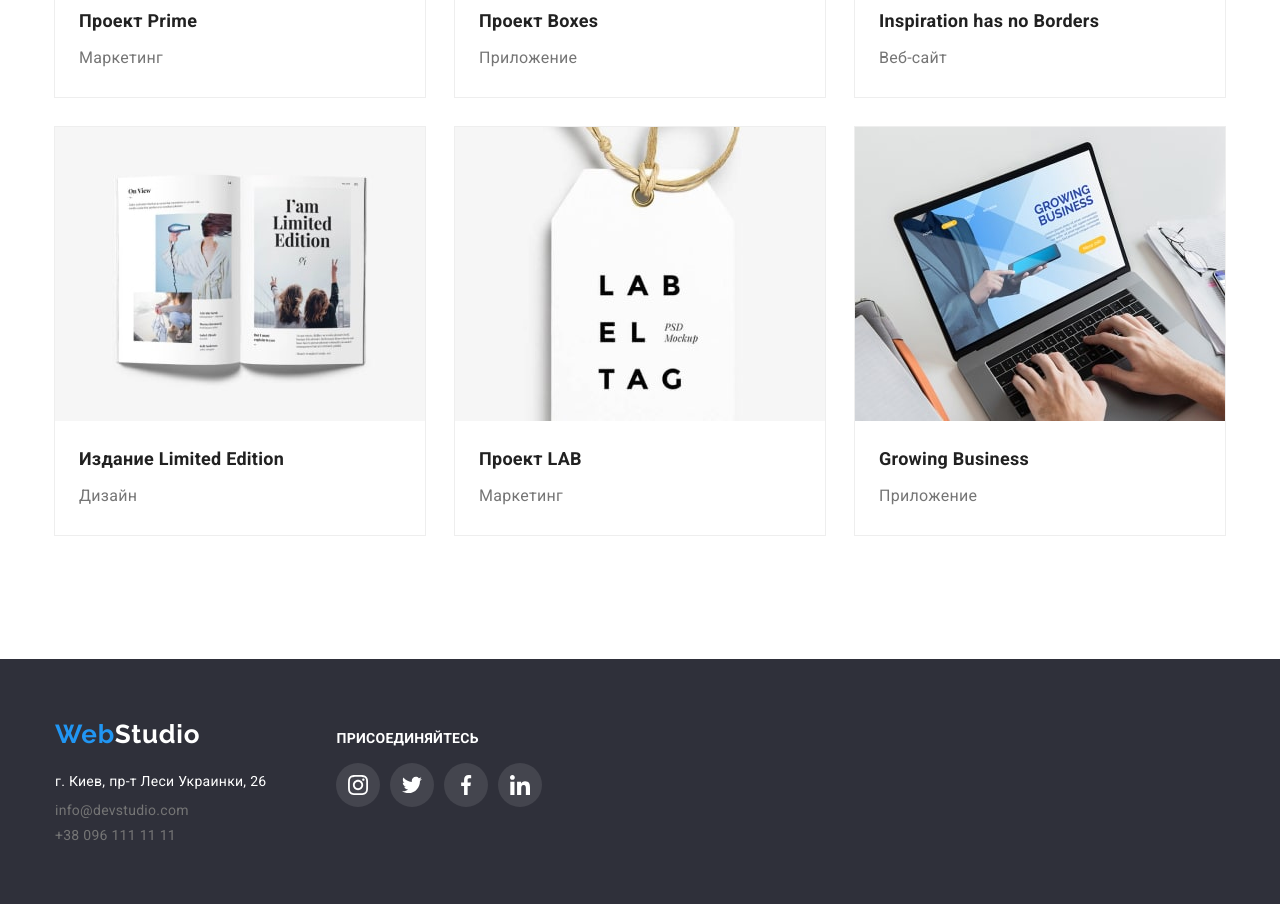
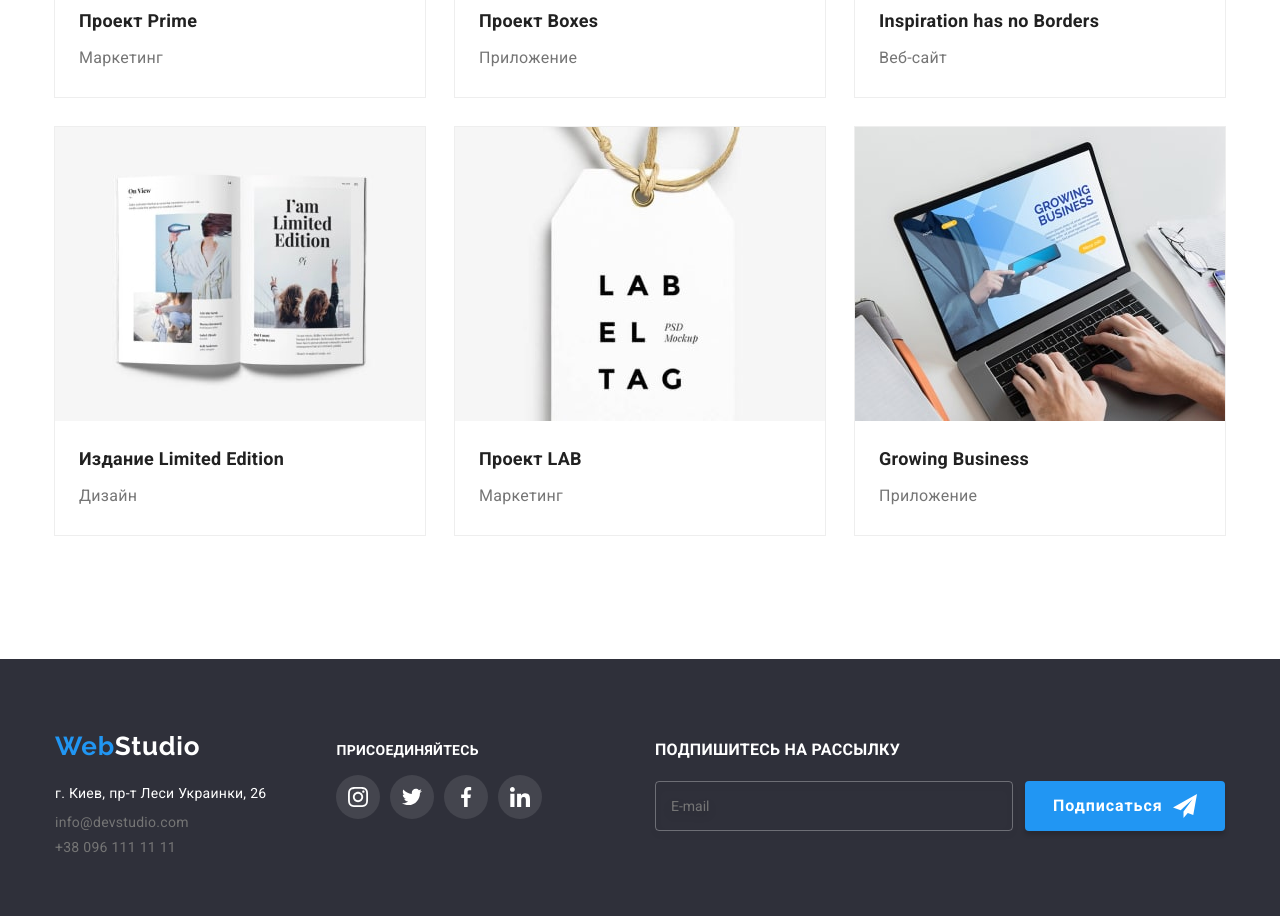
Before and after one commit to Stanislav1408/goit-markup-hw-06, a plain HTML site: page portfolio.html in a window 1280 px wide. Shown: the part 1012-1928 px from the top of the page. Drawn offline with nearby package versions, Linux system fonts and the light colour scheme.

Commit message:
изменения.

```diff
--- a/css/style.css
+++ b/css/style.css
@@ -435,7 +435,7 @@ textarea::placeholder {
   content: "";
   border-color: transparent;
   background-color: var(--color-hover);
-  background-image: url(./svg/check.svg);
+  background-image: url(../svg/check.svg);
   background-size: contain;
   background-origin: border-box;
   background-repeat: no-repeat;
--- a/portfolio.html
+++ b/portfolio.html
@@ -299,6 +299,19 @@
                     </li>
                 </ul>
             </div>
+            <div class="footer-mail">
+                <h3>ПОДПИШИТЕСЬ НА РАССЫЛКУ</h3>
+                <form class="form-mailing">
+                    <input type="email" name="mail" id="mail" placeholder="E-mail" />
+                    <label for="mail"></label>
+                    <button type="submit" class="btn-sent">
+                        Подписаться
+                        <svg width="24" height="24">
+                            <use href="./sprite.svg#icon-telegram"></use>
+                        </svg>
+                    </button>
+                </form>
+            </div>
         </div>
     </footer>
 </body>
```
